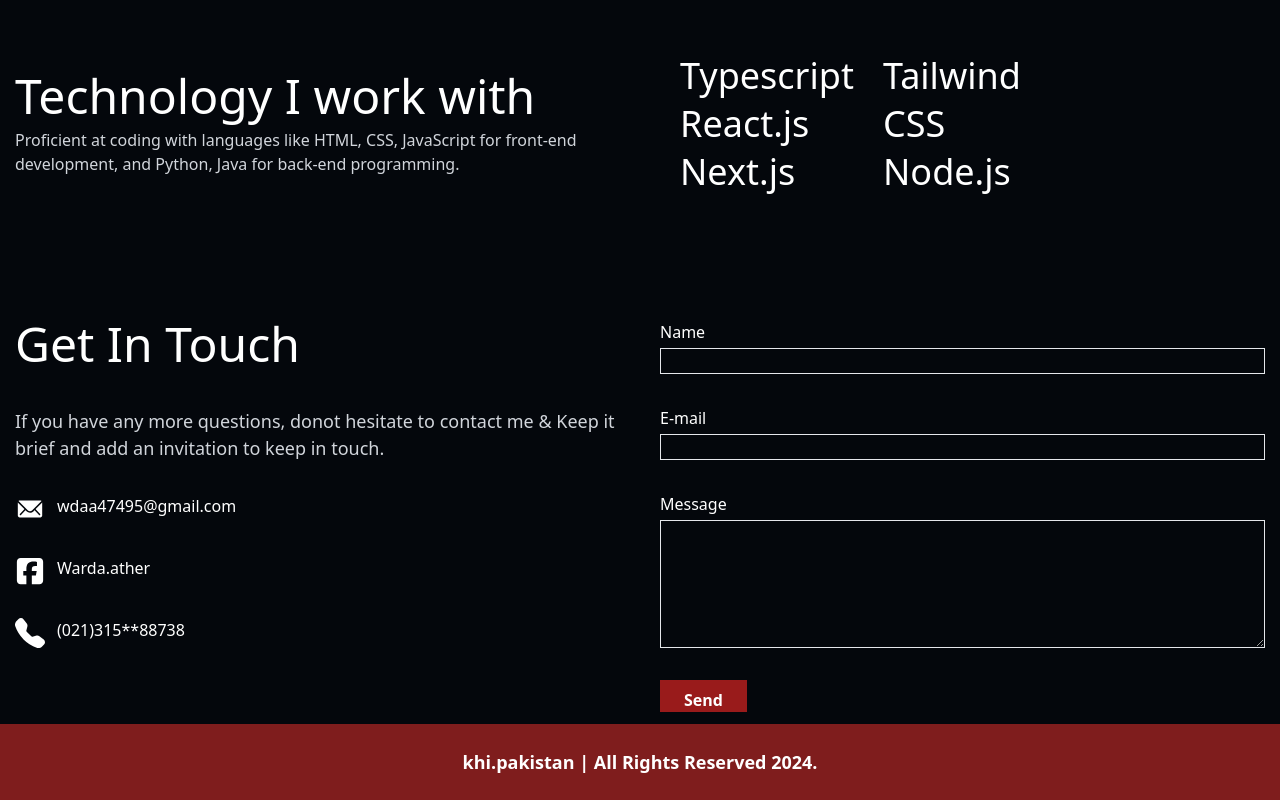
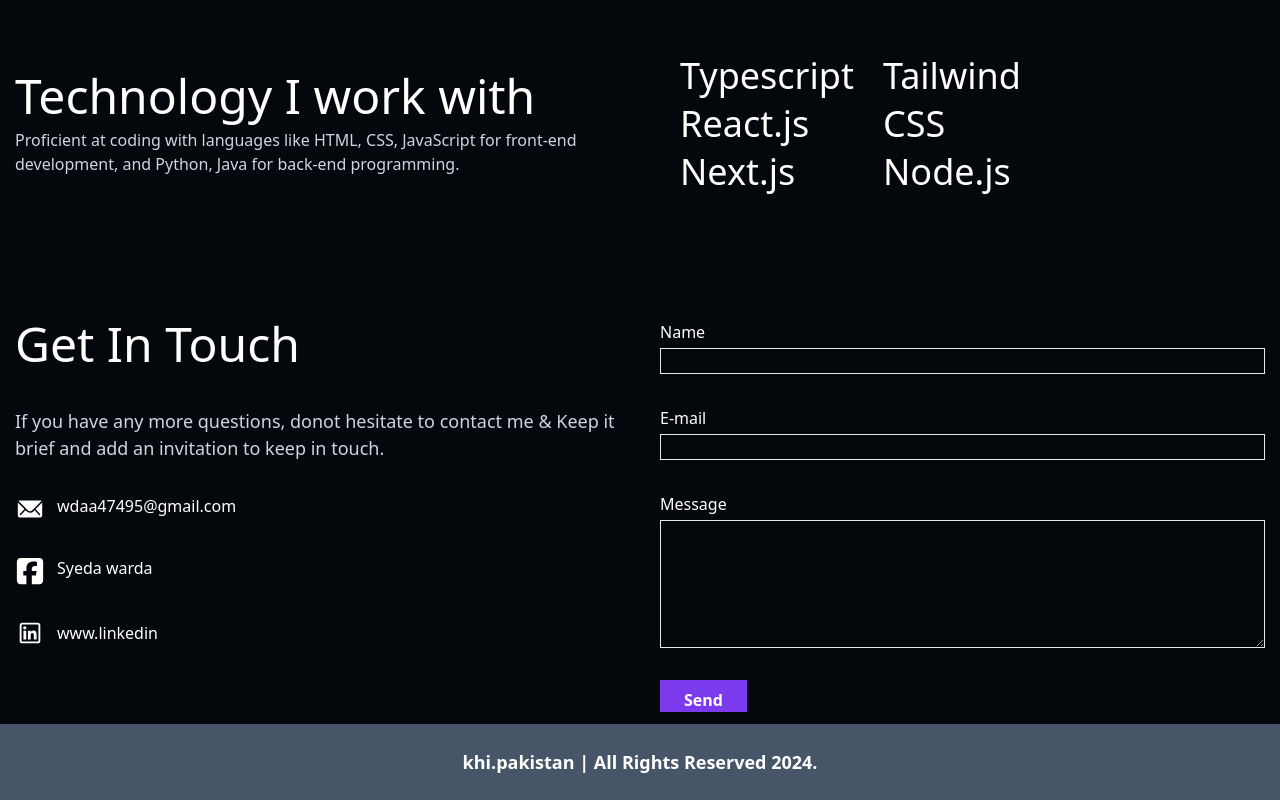
Before and after one commit to wardaathar/My.Porofolio, a Next.js app: page / in a window 1280 px wide. Shown: the part 2088-2888 px from the top of the page. Built offline with nearby package versions, Linux system fonts and the light colour scheme.

Commit message:
first commit

```diff
--- a/src/components/Contact.tsx
+++ b/src/components/Contact.tsx
@@ -3,6 +3,7 @@ import React from 'react'
 import { IoIosMail } from "react-icons/io";
 import { FaSquareFacebook } from "react-icons/fa6";
 import { BsFillTelephoneFill } from "react-icons/bs";
+import { LiaLinkedin } from 'react-icons/lia';
 
 const Contact = () => {
   return (
@@ -13,15 +14,15 @@ const Contact = () => {
           <p className='text-gray-300 text-[18px] pt-2' data-aos="zoom-out-right">
             If you have any more questions, donot hesitate to contact me & Keep it brief and add an invitation to keep in touch.
           </p>
-          <div className='flex gap-3 items-centre' data-aos="zoom-in-up">
+          <a className='flex gap-3 items-centre' data-aos="zoom-in-up" href="mailto:wdaa47495@gmail.com">
             <IoIosMail size={30} /> wdaa47495@gmail.com
-          </div>
-          <div className='flex gap-3 items-centre' data-aos="zoom-in-up">
-            <  FaSquareFacebook size={30} />  Warda.ather
-          </div>
-          <div className='flex gap-3 items-centre' data-aos="zoom-in-up">
-            <  BsFillTelephoneFill size={30} />  (021)315**88738
-          </div>
+          </a>
+          <a className='flex gap-3 items-centre' data-aos="zoom-in-up" href="https://www.linkedin.com/in/syeda-warda-2ab623344/" target="_blank" rel="noopener noreferrer">
+            <FaSquareFacebook size={30} /> Syeda warda
+          </a>
+        <a className='flex gap-3 items-center' data-aos="zoom-in-up" href="https://www.linkedin.com/in/syeda-warda-2ab623344/" target="_blank" rel="noopener noreferrer">
+  <LiaLinkedin size={30} />www.linkedin
+</a>
         </div>
         <div className='space-y-8'>
           <div className='flex flex-col gap-1' data-aos="zoom-in-up">
@@ -44,7 +45,7 @@ const Contact = () => {
               id="message" rows={10}
             ></textarea>
           </div>
-          <button className='bg-red-800 font-semibold pt-2 px-6'>Send</button>
+          <button className=' bg-violet-600 font-semibold pt-2 px-6'>Send</button>
         </div>
       </div>
 
--- a/src/components/Footer.tsx
+++ b/src/components/Footer.tsx
@@ -3,7 +3,7 @@ import React from 'react';
 
 const Footer = () => {
   return (
-    <div className="mt-3 py-6 font-semibold text-center bg-red-900 text-sm sm:text-base md:text-lg text-white">
+    <div className="mt-3 py-6 font-semibold text-center  bg-slate-600 text-sm sm:text-base md:text-lg text-white">
       <p>
         khi.pakistan | All Rights Reserved 2024.
       </p>
```
